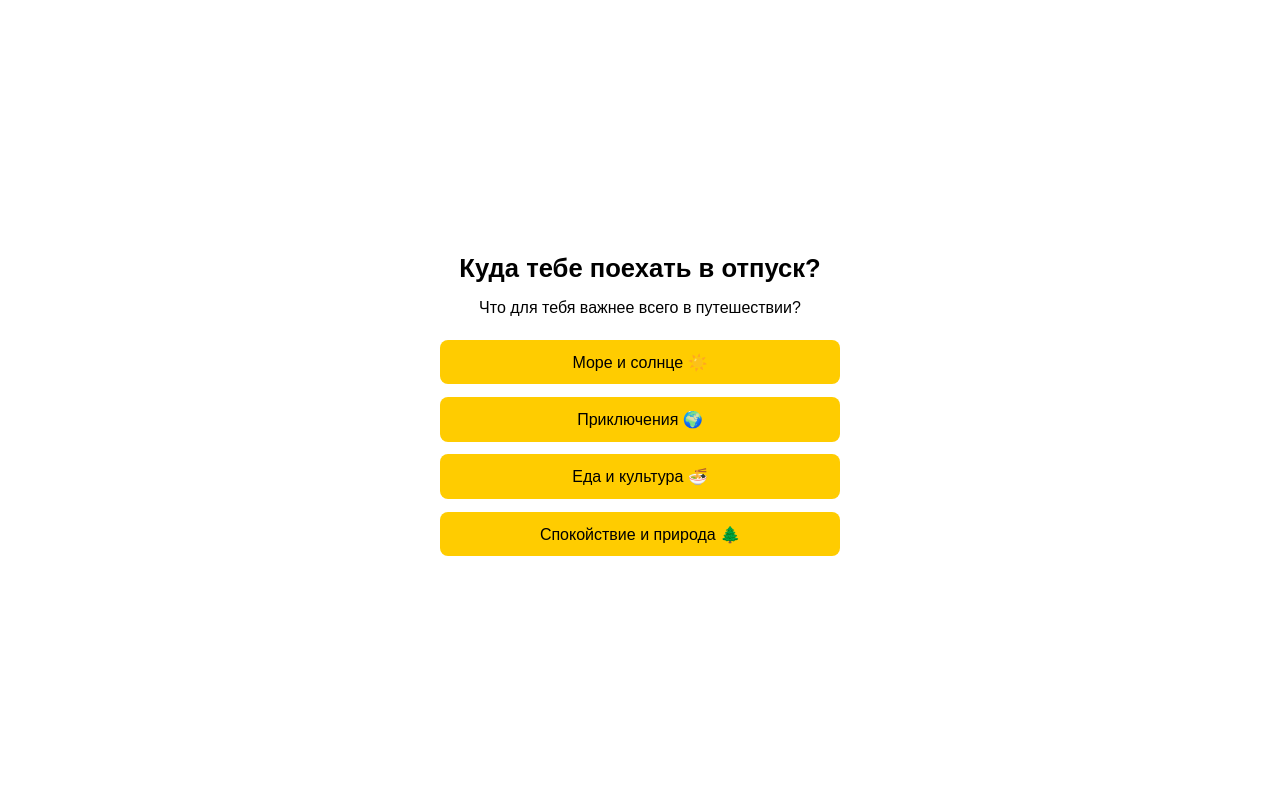
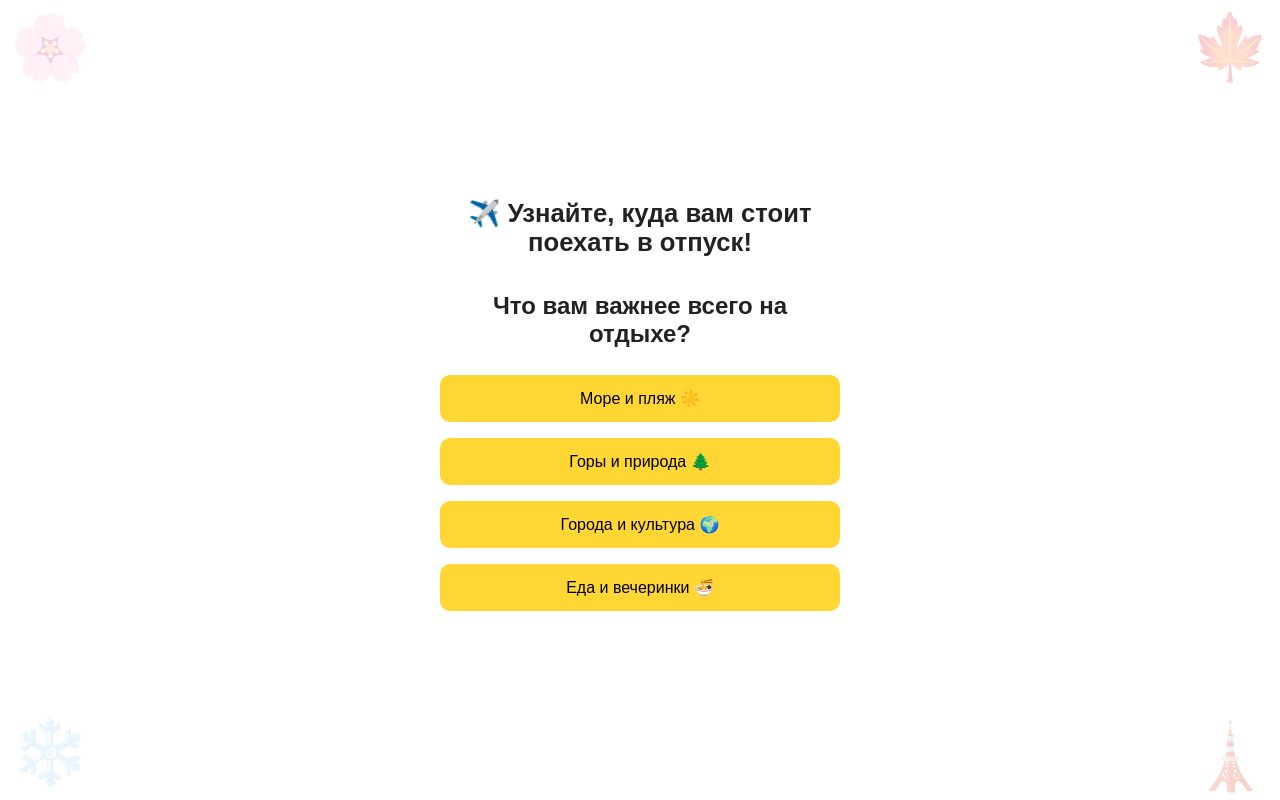
Before and after one commit to quizplz/travel-quiz, a plain HTML site: page index.html in a window 1280 px wide. Drawn offline with Linux system fonts and the light colour scheme.

Commit message:
Update index.html

```diff
--- a/index.html
+++ b/index.html
@@ -3,121 +3,156 @@
 <head>
   <meta charset="UTF-8">
   <meta name="viewport" content="width=device-width, initial-scale=1.0">
-  <title>Тест: Куда тебе поехать в отпуск?</title>
+  <title>Подбор путешествия</title>
   <style>
     body {
-      font-family: "Arial", sans-serif;
-      background: #fff;
-      color: #000;
       margin: 0;
       padding: 0;
+      font-family: "Arial", sans-serif;
+      background-color: #ffffff;
+      color: #222;
       display: flex;
+      flex-direction: column;
+      align-items: center;
       justify-content: center;
+      height: 100vh;
+      text-align: center;
+      position: relative;
+      overflow: hidden;
+    }
+
+    h1 {
+      font-size: 1.6rem;
+      margin-bottom: 15px;
+      z-index: 2;
+    }
+
+    p {
+      font-size: 1.1rem;
+      margin-bottom: 25px;
+      z-index: 2;
+    }
+
+    .question {
+      display: none;
+      flex-direction: column;
       align-items: center;
-      min-height: 100vh;
-      text-align: center;
-    }
-    .container {
       width: 90%;
       max-width: 400px;
+      z-index: 2;
     }
-    h1 {
-      font-size: 1.6rem;
-      margin-bottom: 1rem;
+
+    .question.active {
+      display: flex;
     }
-    .question {
-      display: none;
-      margin-top: 1rem;
+
+    button {
+      background-color: #FFD633;
+      border: none;
+      border-radius: 10px;
+      padding: 14px 20px;
+      margin: 8px 0;
+      font-size: 1rem;
+      cursor: pointer;
+      transition: background-color 0.2s ease;
+      width: 100%;
+      z-index: 2;
     }
-    .active {
-      display: block;
+
+    button:hover {
+      background-color: #ffcd00;
     }
-    button {
-      background: #ffcc00;
-      border: none;
-      color: #000;
-      font-size: 1rem;
-      padding: 0.8rem 1.2rem;
-      margin: 0.4rem 0;
-      border-radius: 8px;
-      cursor: pointer;
-      width: 100%;
-      transition: 0.2s;
+
+    /* Эмодзи-декор */
+    .emoji {
+      position: absolute;
+      font-size: 4rem;
+      opacity: 0.2;
+      z-index: 1;
+      user-select: none;
+      pointer-events: none;
     }
-    button:hover {
-      background: #ffd633;
-    }
-    .loading {
-      display: none;
-      font-size: 1.2rem;
-    }
-    .result {
-      display: none;
-    }
-    @keyframes blink {
-      0%, 100% { opacity: 1; }
-      50% { opacity: 0.4; }
-    }
-    .dots {
-      animation: blink 1s infinite;
+    .sakura { top: 10px; left: 10px; }
+    .maple { top: 10px; right: 10px; }
+    .snow { bottom: 10px; left: 10px; }
+    .eiffel { bottom: 5px; right: 10px; }
+
+    @media (max-width: 600px) {
+      .emoji { font-size: 3rem; }
+      h1 { font-size: 1.3rem; }
+      p { font-size: 1rem; }
+      button { font-size: 0.95rem; }
     }
   </style>
 </head>
 <body>
-  <div class="container">
-    <h1>Куда тебе поехать в отпуск?</h1>
 
-    <div id="q1" class="question active">
-      <p>Что для тебя важнее всего в путешествии?</p>
-      <button onclick="nextQuestion(1)">Море и солнце ☀️</button>
-      <button onclick="nextQuestion(1)">Приключения 🌍</button>
-      <button onclick="nextQuestion(1)">Еда и культура 🍜</button>
-      <button onclick="nextQuestion(1)">Спокойствие и природа 🌲</button>
-    </div>
+  <!-- Эмодзи-декор -->
+  <div class="emoji sakura">🌸</div>
+  <div class="emoji maple">🍁</div>
+  <div class="emoji snow">❄️</div>
+  <div class="emoji eiffel">🗼</div>
 
-    <div id="q2" class="question">
-      <p>Сколько ты готов потратить на билет?</p>
-      <button onclick="nextQuestion(2)">До 10 000 ₽</button>
-      <button onclick="nextQuestion(2)">До 25 000 ₽</button>
-      <button onclick="nextQuestion(2)">Неважно 💸</button>
-    </div>
+  <!-- Контент -->
+  <div class="question active" id="q1">
+    <h1>✈️ Узнайте, куда вам стоит поехать в отпуск!</h1>
+    <h2>Что вам важнее всего на отдыхе?</h2>
+    <button onclick="nextQuestion(2)">Море и пляж ☀️</button>
+    <button onclick="nextQuestion(2)">Горы и природа 🌲</button>
+    <button onclick="nextQuestion(2)">Города и культура 🌍</button>
+    <button onclick="nextQuestion(2)">Еда и вечеринки 🍜</button>
+  </div>
 
-    <div id="q3" class="question">
-      <p>Когда планируешь отпуск?</p>
-      <button onclick="showLoading()">В ближайший месяц</button>
-      <button onclick="showLoading()">Осенью 🍂</button>
-      <button onclick="showLoading()">Зимой ❄️</button>
-      <button onclick="showLoading()">Просто смотрю варианты 👀</button>
-    </div>
+  <div class="question" id="q2">
+    <h1>Какой у вас бюджет на поездку?</h1>
+    <button onclick="nextQuestion(3)">До 50 000 ₽ 💸</button>
+    <button onclick="nextQuestion(3)">До 100 000 ₽ 💸💸</button>
+    <button onclick="nextQuestion(3)">Больше 100 000 ₽ 💸💸💸</button>
+  </div>
 
-    <div id="loading" class="loading">
-      🔍 Подбираем лучшие направления<span class="dots">...</span>
-    </div>
+  <div class="question" id="q3">
+    <h1>Когда планируете отпуск?</h1>
+    <button onclick="nextQuestion(4)">Осенью 🍂</button>
+    <button onclick="nextQuestion(4)">Зимой ❄️</button>
+    <button onclick="nextQuestion(4)">Весной 🌸</button>
+    <button onclick="nextQuestion(4)">Летом ☀️</button>
+  </div>
 
-    <div id="result" class="result">
-      <h2>🎉 Тебе подойдут путешествия по Европе и Азии!</h2>
-      <p>Посмотри лучшие предложения прямо сейчас 👇</p>
-      <a href="https://travel.yandex.ru/" target="_blank">
-        <button>Посмотреть подборку</button>
-      </a>
-    </div>
+  <div class="question" id="q4">
+    <h1>🔍 Подбираем лучшие направления...</h1>
+    <p>Секунду, анализируем предложения туроператоров и отелей 🧭</p>
+  </div>
+
+  <div class="question" id="q5">
+    <h1>Куда вам поехать в отпуск?</h1>
+    <p>🎉 Вам подойдут путешествия по России, Европе и Азии!<br>
+    Посмотрите лучшие предложения прямо сейчас 👇</p>
+    <button onclick="window.location.href='https://yandex.tpk.mx/r8zaqEhP';">
+      Посмотреть 👀
+    </button>
   </div>
 
   <script>
-    let current = 1;
+    let quizStarted = false;
+
     function nextQuestion(num) {
-      document.getElementById(`q${num}`).classList.remove("active");
-      document.getElementById(`q${num + 1}`).classList.add("active");
-    }
+      if (!quizStarted) {
+        quizStarted = true;
+        // через 1 минуту — редирект на Яндекс
+        setTimeout(() => {
+          window.location.href = "https://sletat.tpk.mx/IKJuwl2u";
+        }, 60000);
+      }
 
-    function showLoading() {
-      document.getElementById(`q3`).classList.remove("active");
-      document.getElementById("loading").style.display = "block";
-
-      setTimeout(() => {
-        document.getElementById("loading").style.display = "none";
-        document.getElementById("result").style.display = "block";
-      }, 2000);
+      document.querySelectorAll('.question').forEach(q => q.classList.remove('active'));
+      const next = document.getElementById('q' + num);
+      if (next) {
+        next.classList.add('active');
+        if (num === 4) {
+          // показать блок "подбираем..." на 2 секунды, затем финал
+          setTimeout(() => nextQuestion(5), 2000);
+        }
+      }
     }
   </script>
 </body>
```
